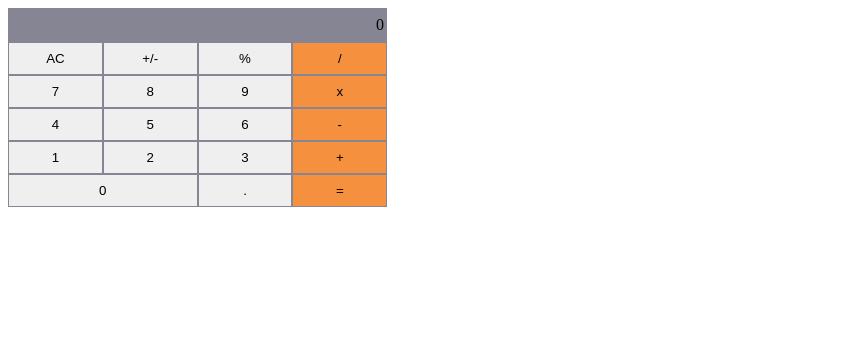
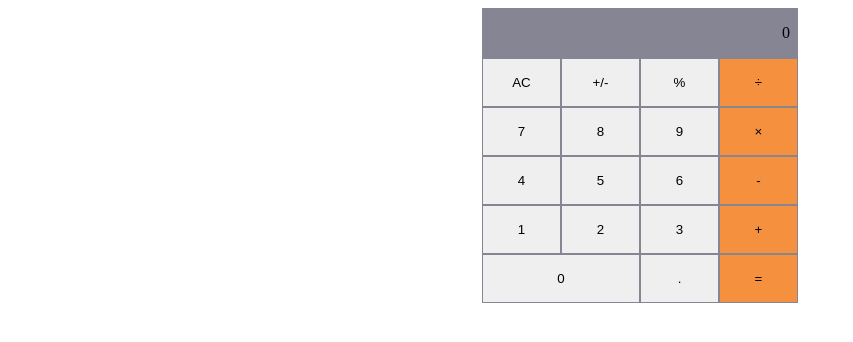
Before and after one commit to jahongiry/Math-magician-REACT, a React (Create React App) app: page / in a window 1280 px wide. Shown: the top 342 px of the page, without its empty margins (0-853 px from the left). Built offline with nearby package versions, Linux system fonts and the light colour scheme.

Commit message:
Add App.js and Figma design

```diff
--- /dev/null
+++ b/src/App.js
@@ -0,0 +1,10 @@
+import React, { Component } from 'react';
+import Calculator from './components/Calculator';
+// eslint-disable-next-line react/prefer-stateless-function
+class App extends Component {
+  render() {
+    return <Calculator />;
+  }
+}
+
+export default App;
--- a/src/components/Calculator.css
+++ b/src/components/Calculator.css
@@ -2,13 +2,14 @@
   background-color: rgb(224, 224, 224);
   display: grid;
   grid-template-columns: 1fr 1fr 1fr 1fr;
-  width: 30%;
+  margin: auto;
+  width: 25%;
 }
 
 .display {
   background-color: rgb(133, 133, 147);
   text-align: right;
-  padding: 0.5rem 0.2rem;
+  padding: 1rem 0.5rem;
   grid-column: 1/5;
 }
 
@@ -23,5 +24,5 @@
 
 button {
   border: rgb(133, 133, 147) 1px solid;
-  padding: 0.5rem 1.5rem;
+  padding: 1rem 1.5rem;
 }
--- a/src/components/Calculator.js
+++ b/src/components/Calculator.js
@@ -10,13 +10,13 @@ export default class Calculator extends Component {
         <button type="submit">+/-</button>
         <button type="submit">%</button>
         <button className="orange-cl" type="submit">
-          /
+          ÷
         </button>
         <button type="submit">7</button>
         <button type="submit">8</button>
         <button type="submit">9</button>
         <button className="orange-cl" type="submit">
-          x
+          ×
         </button>
         <button type="submit">4</button>
         <button type="submit">5</button>
--- a/src/index.js
+++ b/src/index.js
@@ -1,6 +1,6 @@
 import React from 'react';
 import ReactDOM from 'react-dom/client';
-import Calculator from './components/Calculator';
+import App from './App';
 
 const root = ReactDOM.createRoot(document.getElementById('root'));
-root.render(<Calculator />);
+root.render(<App />);
```
